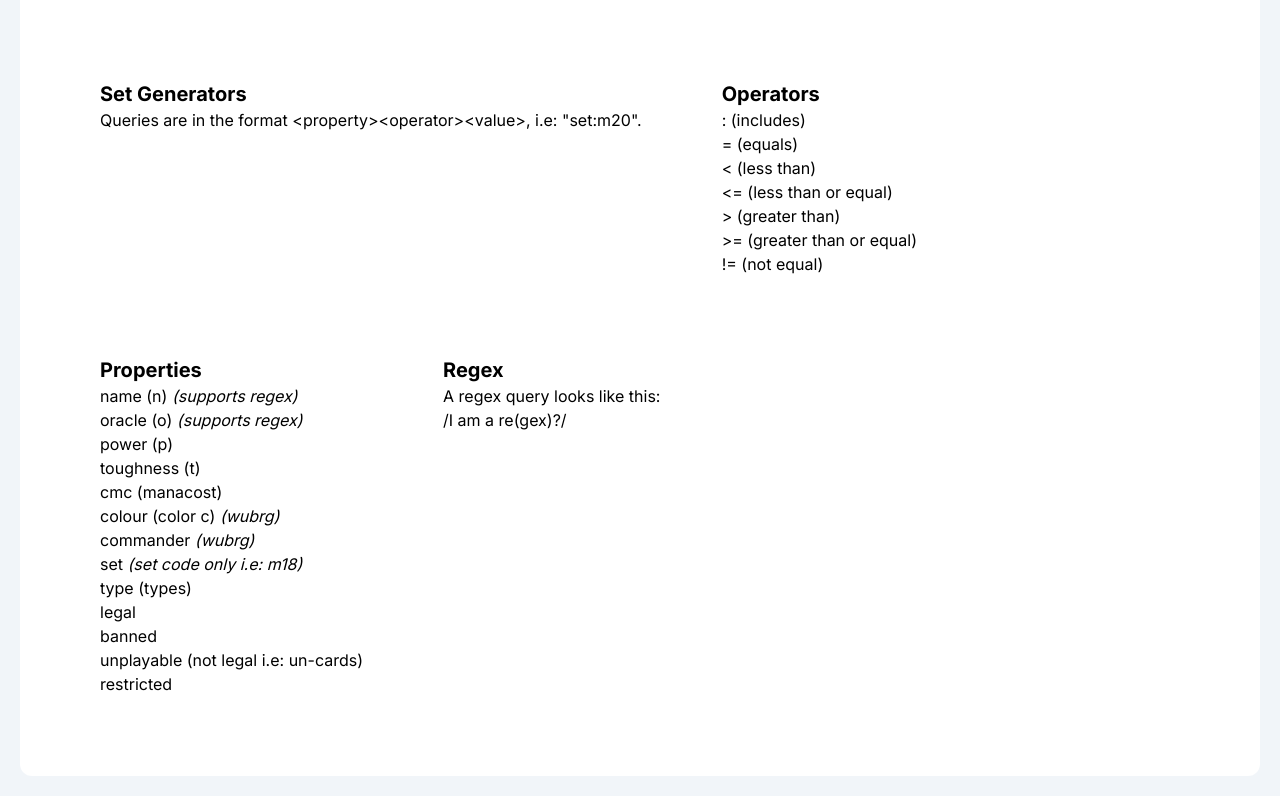
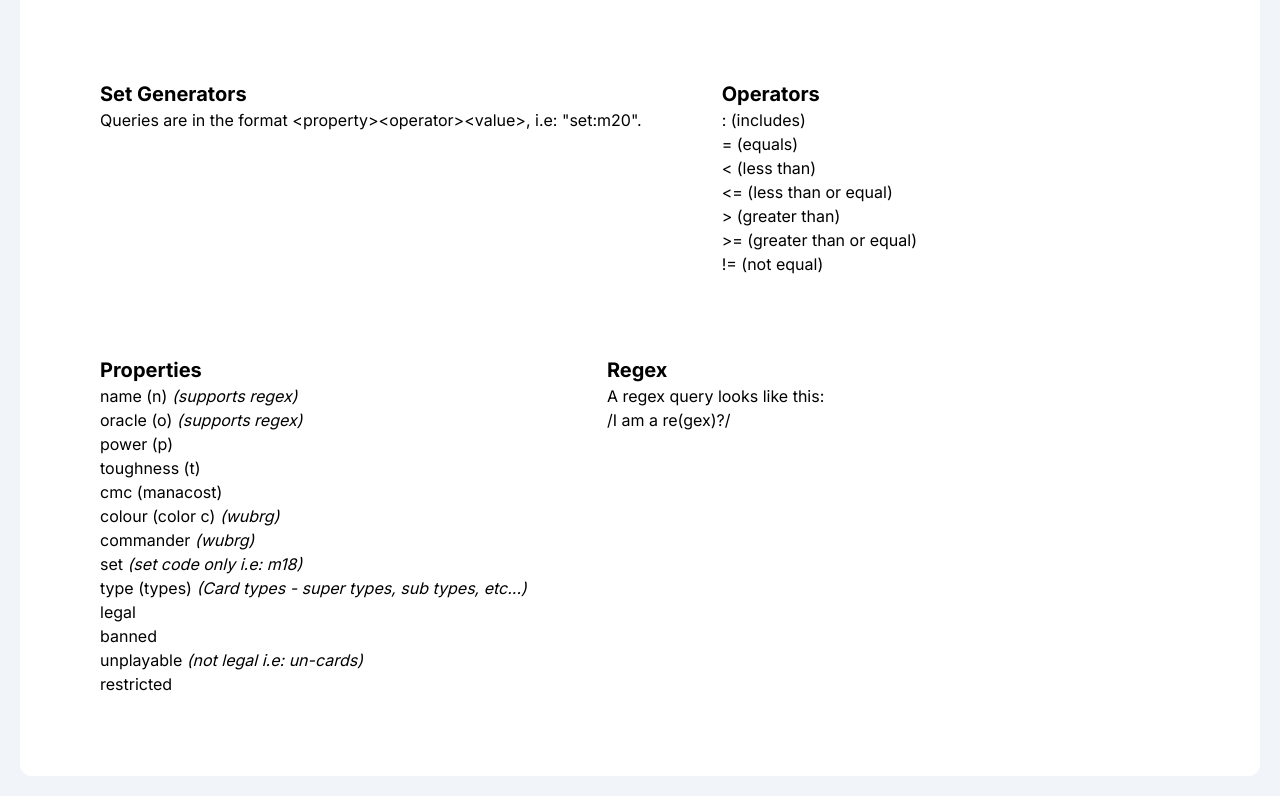
Before and after one commit to SquireTournamentServices/mtg-search-engine, a Next.js app in the folder frontend/: page / in a window 1280 px wide. Shown: the part 716-1512 px from the top of the page. Built offline with nearby package versions, Linux system fonts and the light colour scheme.

Commit message:
feat: content update

```diff
--- a/frontend/src/app/page.tsx
+++ b/frontend/src/app/page.tsx
@@ -81,10 +81,10 @@ export default function Home() {
               <li>
                 set <i>(set code only i.e: m18)</i>
               </li>
-              <li>type (types)</li>
+              <li>type (types) <i>(Card types - super types, sub types, etc...)</i></li>
               <li>legal</li>
               <li>banned</li>
-              <li>unplayable (not legal i.e: un-cards)</li>
+              <li>unplayable <i>(not legal i.e: un-cards)</i></li>
               <li>restricted</li>
             </ul>
           </div>
```
